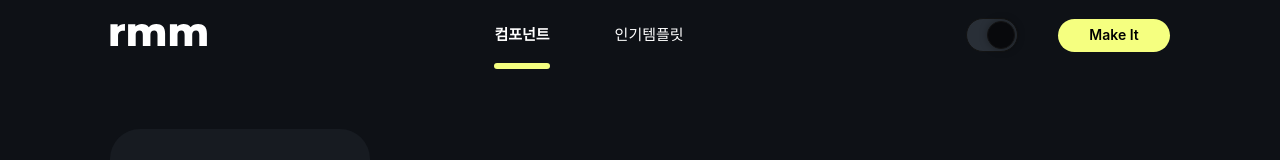
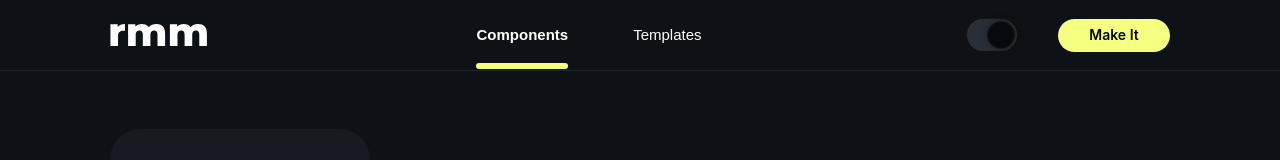
Before and after one commit to SPACE-DEV-CLUB/ReadmeMaker, a Next.js app: page / in a window 1280 px wide. Shown: the top 160 px of the page. Built offline with nearby package versions, Linux system fonts and the light colour scheme; no server answers.

Commit message:
refactor : nav 디자인 수정
refactor : 영문으로 변경

refactor : 디테일링 수정

```diff
--- a/src/components/common/NavBar.tsx
+++ b/src/components/common/NavBar.tsx
@@ -62,6 +62,7 @@ const Container = styled.header`
   width: 100%;
   height: 70px;
   background-color: ${({ theme }) => theme.colors.NAV_BACKGROUND};
+  border-bottom: 1px solid ${({ theme }) => theme.colors.CASUAL_LINE};
 `;
 
 const Wrap = styled.ul`
--- a/src/components/common/NavBarMainItem.tsx
+++ b/src/components/common/NavBarMainItem.tsx
@@ -12,10 +12,10 @@ const NavBarMainItem = ({ prevSlide, nextSlide, currentSlide }: NavBarMainItemPr
   return (
     <CategoryWrap>
       <li onClick={prevSlide}>
-        <PageButton props={currentSlide === 0}>컴포넌트</PageButton>
+        <PageButton props={currentSlide === 0}>Components</PageButton>
       </li>
       <li onClick={nextSlide}>
-        <PageButton props={currentSlide === 1}>인기템플릿</PageButton>
+        <PageButton props={currentSlide === 1}>Templates</PageButton>
       </li>
     </CategoryWrap>
   );
--- a/src/components/main/Templates/TemplateCardText.tsx
+++ b/src/components/main/Templates/TemplateCardText.tsx
@@ -1,6 +1,4 @@
 import styled from '@emotion/styled';
-import CartIcon from 'assets/CartIcon';
-import HeartIcon from 'assets/HeartIconEmpty';
 import Tag from 'components/main/Templates/Tag';
 import { MEDIA_QUERY_END_POINT } from 'constants/index';
 import { TemplateTag } from 'types/template';
--- a/src/components/main/Templates/TemplatesContainer.tsx
+++ b/src/components/main/Templates/TemplatesContainer.tsx
@@ -9,13 +9,13 @@ import { QueryKeys } from 'utils/queryClient';
 const TemplatesContainer = () => {
   const { data: templateList } = useQuery(QueryKeys.TEMPLATES, getTemplates);
   if (!templateList) return <></>;
-  console.log('data', templateList);
+
   return (
     <Container>
       <Wrap>
         <TitleWrap>
           <Title>Now Hot 🔥</Title>
-          <SubTitle>다양한 조합의 인기 템플릿을 확인하세요.</SubTitle>
+          <SubTitle>Check out the different combinations of popular templates.</SubTitle>
         </TitleWrap>
         {templateList.map(template => (
           <TemplateCardContainer item={template} key={template.id} />
@@ -45,7 +45,7 @@ const TitleWrap = styled.div`
 `;
 
 const Title = styled.h2`
-  margin-bottom: 10px;
+  margin: 61px 0 15px;
   font-size: 30px;
   font-weight: 800;
 `;
--- a/src/components/main/components/PopularItemList.tsx
+++ b/src/components/main/components/PopularItemList.tsx
@@ -12,9 +12,9 @@ const PopularItemList = ({ list }: PopularItemListProps): JSX.Element => {
   return (
     <Container>
       <ComponentsTitle>Popular Components</ComponentsTitle>
-      <ComponentsSubTitle>{`${today.getFullYear()}년 ${
-        today.getMonth() + 1
-      }월의 인기 컴포넌트를 확인하세요 !`}</ComponentsSubTitle>
+      <ComponentsSubTitle>
+        Check out the new components and templates for this month!
+      </ComponentsSubTitle>
       <DraggableContainer>
         {[...list]
           .sort((a, b) => b.like - a.like)
@@ -45,7 +45,7 @@ const ComponentsTitle = styled.h3`
 `;
 
 const ComponentsSubTitle = styled.p`
-  margin: 10px 0 30px;
+  margin: 15px 0 30px;
   font-size: 14px;
 `;
 
```
